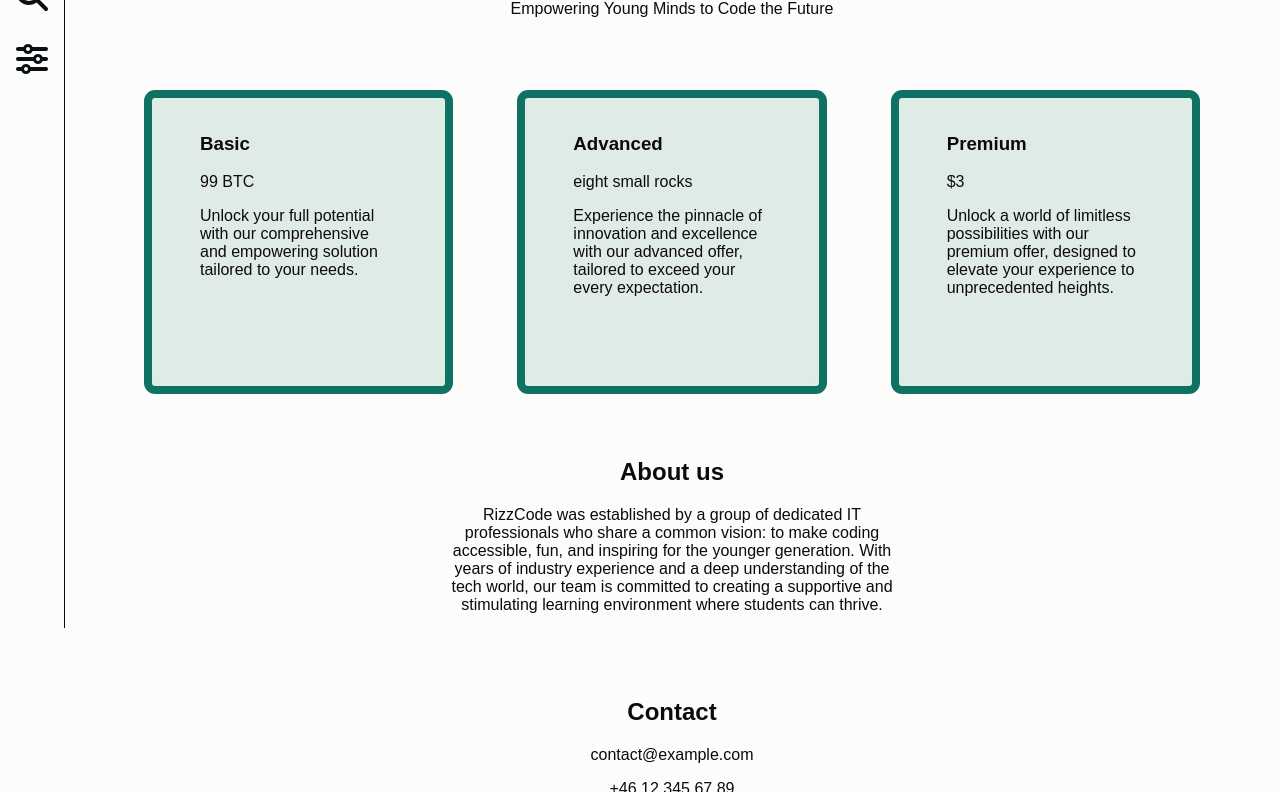
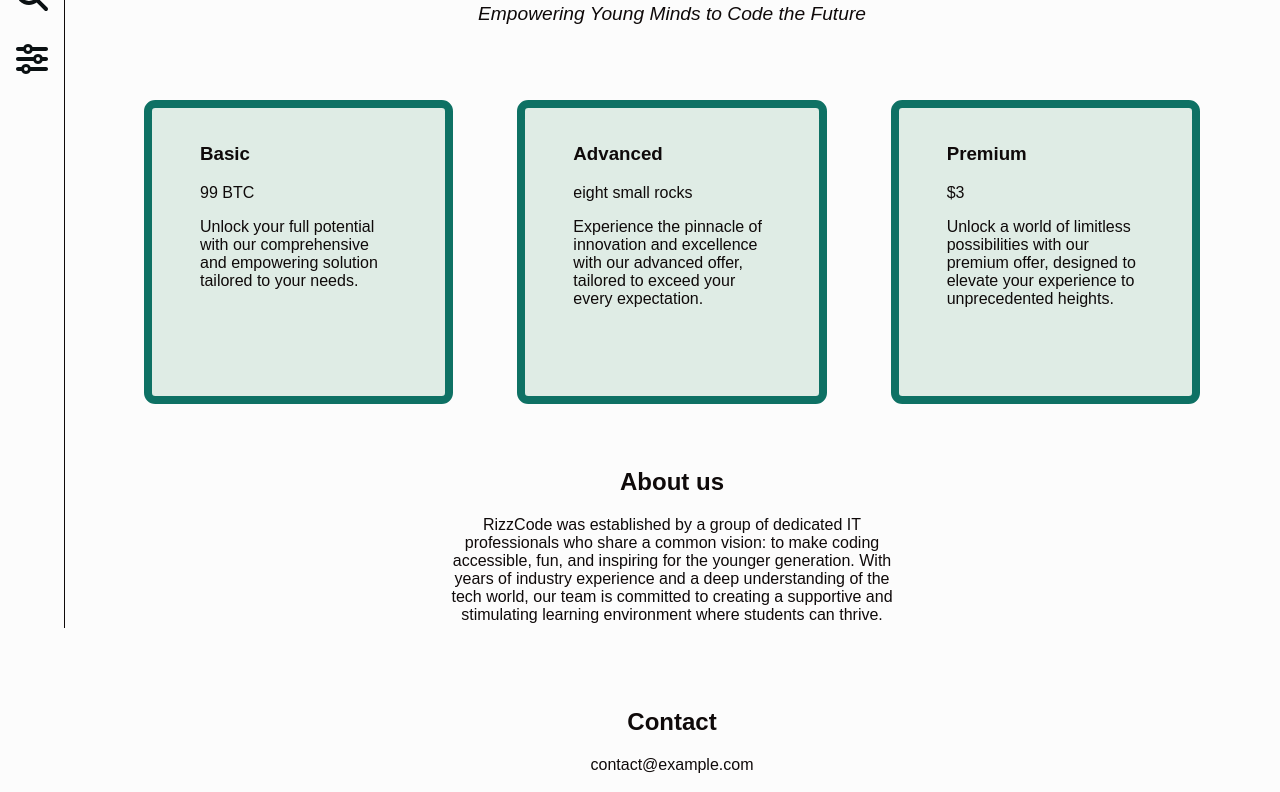
Before and after one commit to Melvinchr/Melvinchr.github.io, a plain HTML site: page index.html in a window 1280 px wide. Shown: the part 172-964 px from the top of the page. Drawn offline with Linux system fonts and the light colour scheme; a web font is replaced by a local one.

Commit message:
Make slogan italic

```diff
--- a/style.css
+++ b/style.css
@@ -103,11 +103,15 @@ header {
     align-items: center;
 }
 
+header p {
+    font-style: italic;
+    font-size: 1.2em;
+}
+
 .logo-container {
     display: grid;
     grid-template-columns: 6em 14em;
 }
-
 
 main {
     margin-left: 4em;
```
